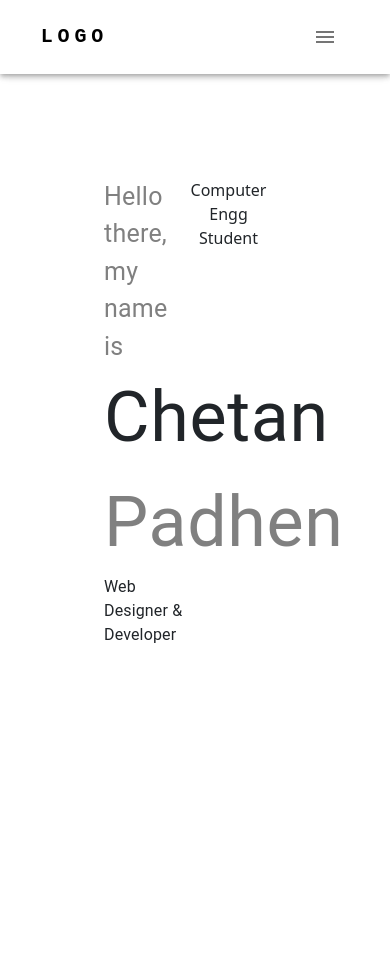
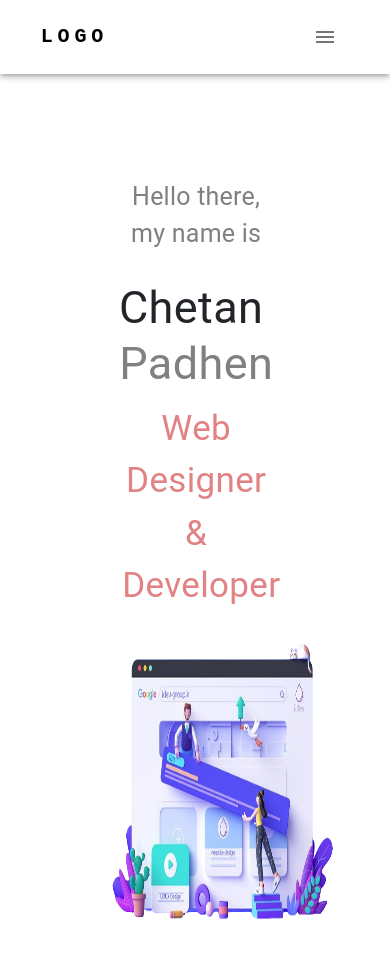
Before and after one commit to Chetax/My-Portfolio, a React (Create React App) app: page / in a window 390 px wide. Shown: the top 958 px of the page. Before the commit the page ends 844 px from the top, so only its background shows below. Built offline with nearby package versions, Linux system fonts and the light colour scheme.

Commit message:
Done With Home Page

```diff
--- a/public/index.html
+++ b/public/index.html
@@ -16,6 +16,8 @@
       manifest.json provides metadata used when your web app is installed on a
       user's mobile device or desktop. See https://developers.google.com/web/fundamentals/web-app-manifest/
     -->
+    <link href="https://unpkg.com/aos@2.3.1/dist/aos.css" rel="stylesheet">
+    <script src="https://unpkg.com/aos@2.3.1/dist/aos.js"></script>
     <link rel="manifest" href="%PUBLIC_URL%/manifest.json" />
     <!--
       Notice the use of %PUBLIC_URL% in the tags above.
@@ -42,5 +44,9 @@
       To create a production bundle, use `npm run build` or `yarn build`.
     -->
     <script src="https://cdn.jsdelivr.net/npm/bootstrap@5.3.2/dist/js/bootstrap.bundle.min.js" integrity="sha384-C6RzsynM9kWDrMNeT87bh95OGNyZPhcTNXj1NW7RuBCsyN/o0jlpcV8Qyq46cDfL" crossorigin="anonymous"></script>
+    <script>
+      AOS.init();
+
+    </script>
   </body>
 </html>
--- a/src/App.js
+++ b/src/App.js
@@ -12,7 +12,6 @@ function App() {
     <>
     <div className="App">
     <Navbar />
-
     </div>
     <Routes>
       <Route path="/" element={<Home/>}/>
--- a/src/Components/AboutMe/About.jsx
+++ b/src/Components/AboutMe/About.jsx
@@ -2,9 +2,8 @@ function AboutMe() {
     return (
 
     <div>
-    <h1>
-        Hello It Is About
-        </h1>
+    <h1 >
+            </h1>
     </div>
      );
 }
--- /dev/null
+++ b/src/Components/Home/Home.css
@@ -0,0 +1,13 @@
+@media (max-width:900px) {
+    .homeimage{
+      position: relative;
+      left: 10%;
+    }
+}
+@media (max-width:600px) {
+   .homeimage{
+    position: relative;
+    left: 0%;
+    width: 60vw;
+   }
+}
--- a/src/Components/Home/Home.jsx
+++ b/src/Components/Home/Home.jsx
@@ -1,43 +1,47 @@
 import React, { useState, useEffect } from "react";
 import { Container, Grid, Typography } from "@mui/material";
-
+import Homeimg from './Homeimg.png';
+import './Home.css';
 function Home() {
   const [showDescription, setShowDescription] = useState(false);
 
   useEffect(() => {
     const timer = setTimeout(() => {
       setShowDescription(true);
-    }, 700);
+    }, 1000);
 
     return () => clearTimeout(timer);
   }, []);
 
   return (
     <Container sx={{ p: 15 }}>
-      <Grid container spacing={2}>
-        <Grid textAlign={"start"} xs={6}>
-          <div data-aos="fade-right">
-            <Typography color={"grey"} fontWeight={"semibold"} fontSize={"25px"}>
+      <Grid container spacing={2} sx={{}}>
+        <Grid textAlign={"start"} xs={12} lg={6} md={6}  xl={6} sx={{paddingLeft:"5%",'@media(max-width:1200px) and (min-width:1000px)':{paddingLeft:"9%"}}} >
+          <div data-aos="fade-right" data-aos-once="true">
+            <Typography sx={{color:"grey",fontWeight:"semibold",paddingBottom:"15px",paddingLeft:"10px",fontSize:"24px",'@media(max-width:900px)':{textAlign:"center ",fontSize:25}}} >
               Hello there, my name is
             </Typography>
           </div>
-          <div data-aos="zoom-out-up">
-            <Typography fontSize={"70px"}>Chetan </Typography>
+          <div data-aos="zoom-out-up" data-aos-once="true" className="mt-4 mb-2" style={{lineHeight:"5px"}}>
+            <Typography sx={{fontSize:"70px",lineHeight:"50px",'@media(max-width:900px)':{textAlign:"center ",fontSize:45,lineHeight:0.7}}} >Chetan </Typography>
 
-            <Typography color="grey" fontSize={"70px"}>
-              <span>Padhen</span>
+            <Typography sx={{fontSize:"70px",lineHeight:"50px",paddingBottom:"15px",color:'grey',marginLeft:"7px",marginTop:"25px",'@media(max-width:900px)':{textAlign:"center ",fontSize:45,lineHeight:0.7}}}>
+              Padhen
             </Typography>
           </div>
           {showDescription && (
-            <div data-aos="fade-up">
-              <Typography>Web Designer & Developer</Typography>
+            <div data-aos="fade-up" data-aos-once="true">
+              <Typography sx={{color:"#e18284" ,fontSize:"45px",marginLeft:"10px" ,'@media(max-width:900px)':{textAlign:"center ",fontSize:35,lineHeight:1.5}}}>Web Designer & Developer</Typography>
             </div>
           )}
         </Grid>
-        <Grid textAlign={"center"} xs={6}>
-          Computer Engg Student
+        <Grid textAlign={"center"} sx={{paddingRight:"9%",'@media(max-width:900px)':{textAlign:"center "}}}  xs={12} lg={6} md={6}  xl={6}>
+      <div data-aos="fade-up" data-aos-once="true">
+       <img src={Homeimg} className="homeimage" style={{height:"350px"}}  alt="" />
+       </div>
         </Grid>
       </Grid>
+
     </Container>
   );
 }
--- a/src/Components/Navbar/Navbar.jsx
+++ b/src/Components/Navbar/Navbar.jsx
@@ -61,7 +61,7 @@ function Navbar() {
             {pages.map((page) => (
 
             <NavLink to={page}>
-             <div data-aos="fade-down">
+             <div data-aos="fade-down" data-aos-once="true">
                  <Button to={page}
                 sx={{ mx: 2, color: 'black' }}
               >
```
Also changed, not shown: src/Components/Home/Homeimg.png (added), src/Components/Home/Homeimgbg.jpg (added).
